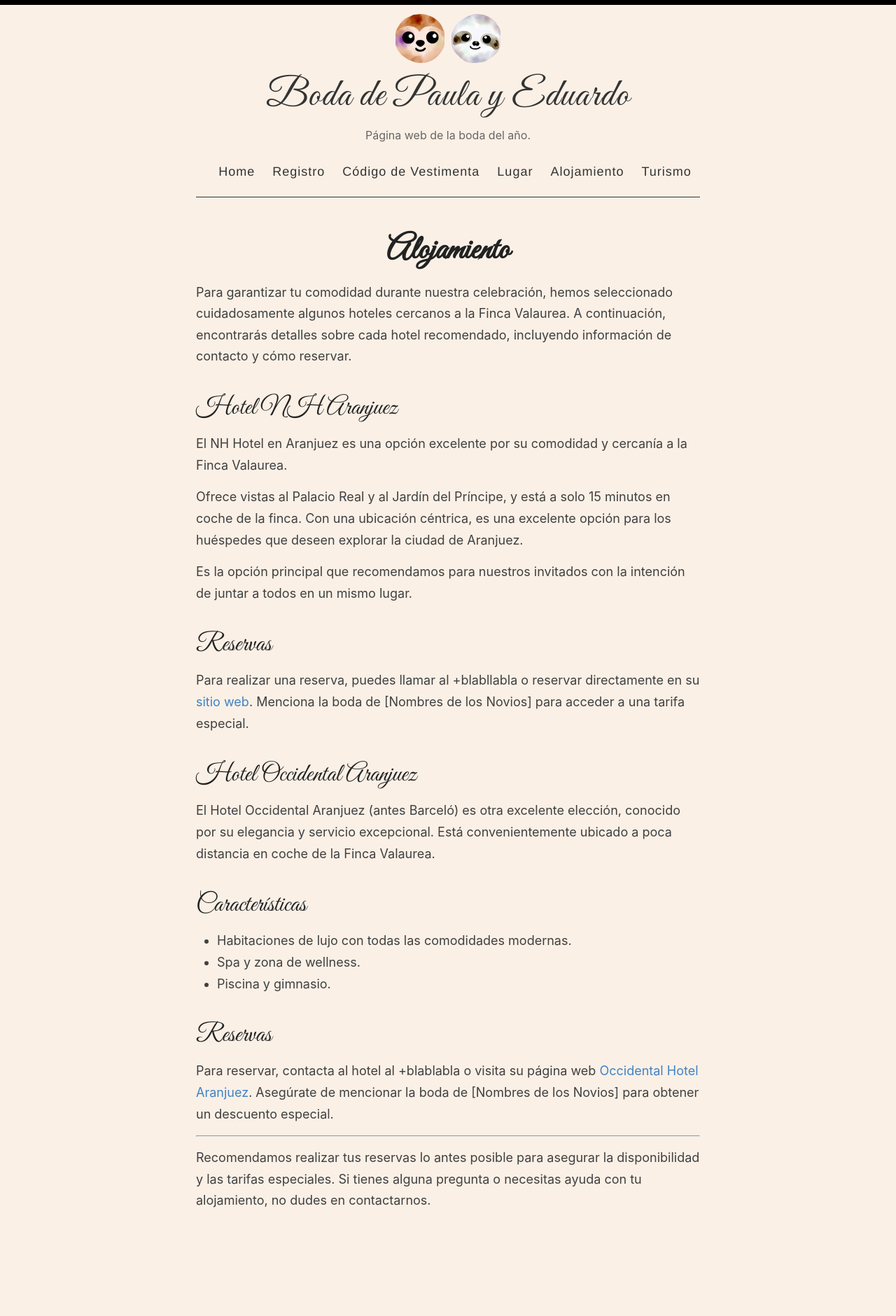
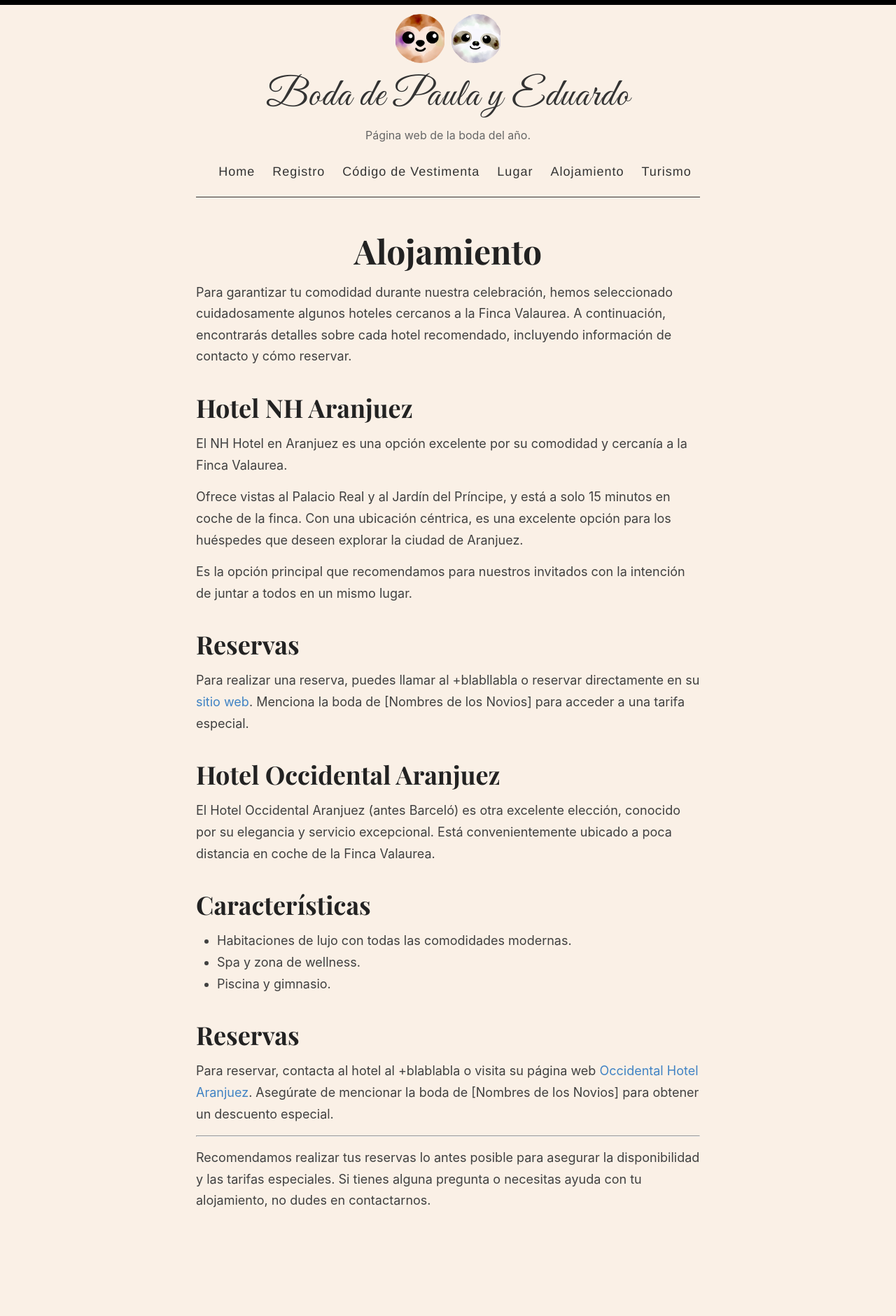
Before and after one commit to boda-paula-y-eduardo/boda-paula-eduardo, a Jekyll site: the page built from _pages/alojamiento.md, in a window 1280 px wide. Shown: the whole page at 70% size. Built offline with Jekyll 4.4.1, drawn with Linux system fonts in a browser that asks for light colours.

Commit message:
change font

```diff
--- a/_layouts/default.html
+++ b/_layouts/default.html
@@ -5,6 +5,7 @@
     {% seo title=false %}
     {% include meta.html %}
     <link href="https://fonts.googleapis.com/css2?family=Great+Vibes&display=swap" rel="stylesheet">
+    <link href="https://fonts.googleapis.com/css2?family=Playfair+Display:wght@700&display=swap" rel="stylesheet">
     <link rel="stylesheet" type="text/css" href="{{ site.baseurl }}/assets/style.css" />
     <link rel="alternate" type="application/rss+xml" title="{{ site.name }} - {{ site.description }}" href="{{ site.baseurl }}/feed.xml" />
     <link rel="canonical" href="{{ site.url }}{{ page.url }}" />
--- a/assets/style.scss
+++ b/assets/style.scss
@@ -351,7 +351,7 @@
 //
 
 .post h1, .page h1 {
-  font-family: 'Great Vibes', cursive;
+  font-family: 'Playfair Display', cursive;
   /* Other styles remain unchanged */
 }
 
@@ -450,7 +450,7 @@
 }
 
 .page h1 {
-  font-family: 'Great Vibes', cursive;
+  font-family: 'Playfair Display', cursive;
   text-align: center;
   font-weight: bold;
   font-kerning: auto;
@@ -460,7 +460,7 @@
 }
 
 .page h2, .page h3 {
-  font-family: 'Great Vibes', cursive;
+  font-family: 'Playfair Display', cursive;
   text-align: left;
   font-weight: normal;
   font-size: 36px; /* Adjusted to be 2 times bigger than the original larger size */
```
